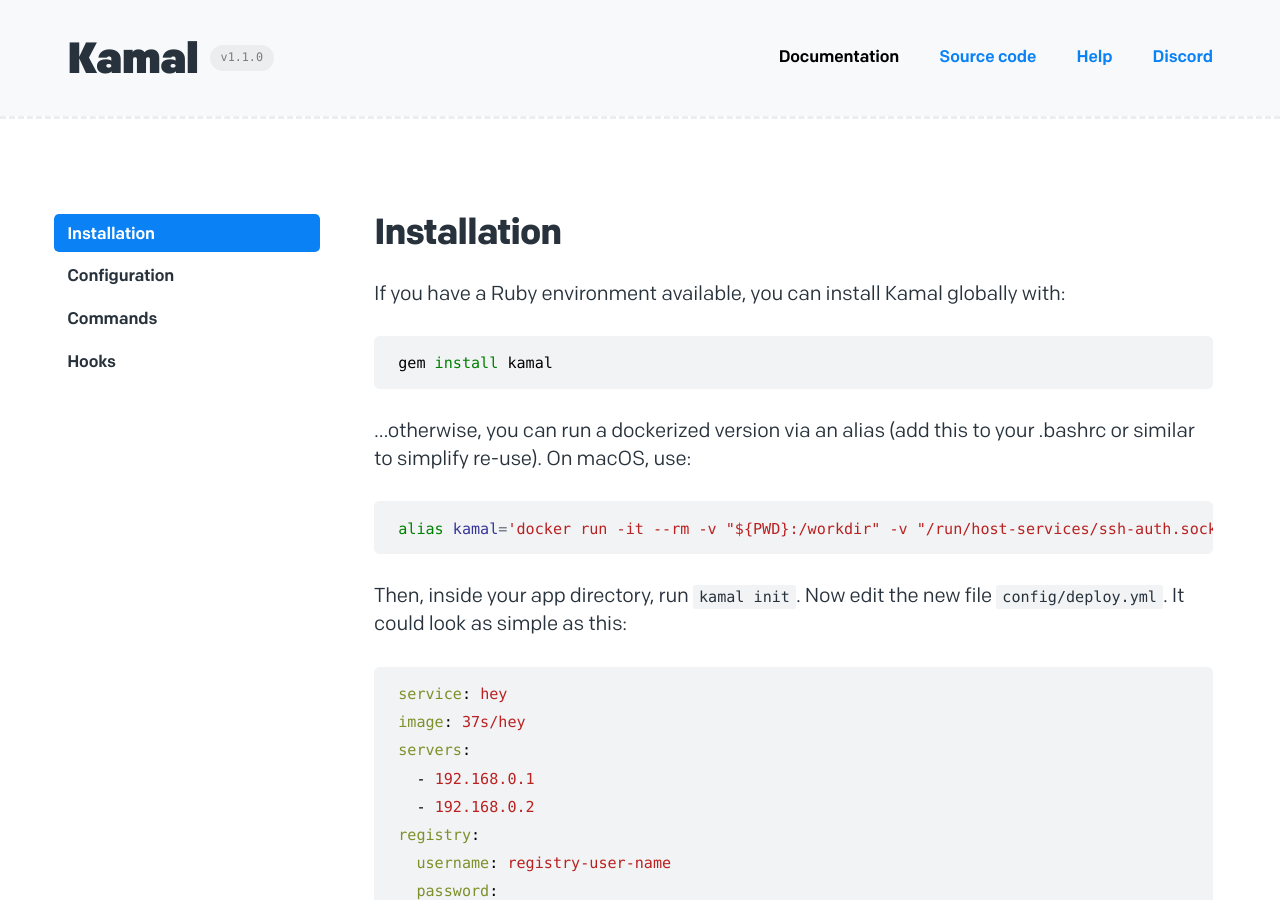
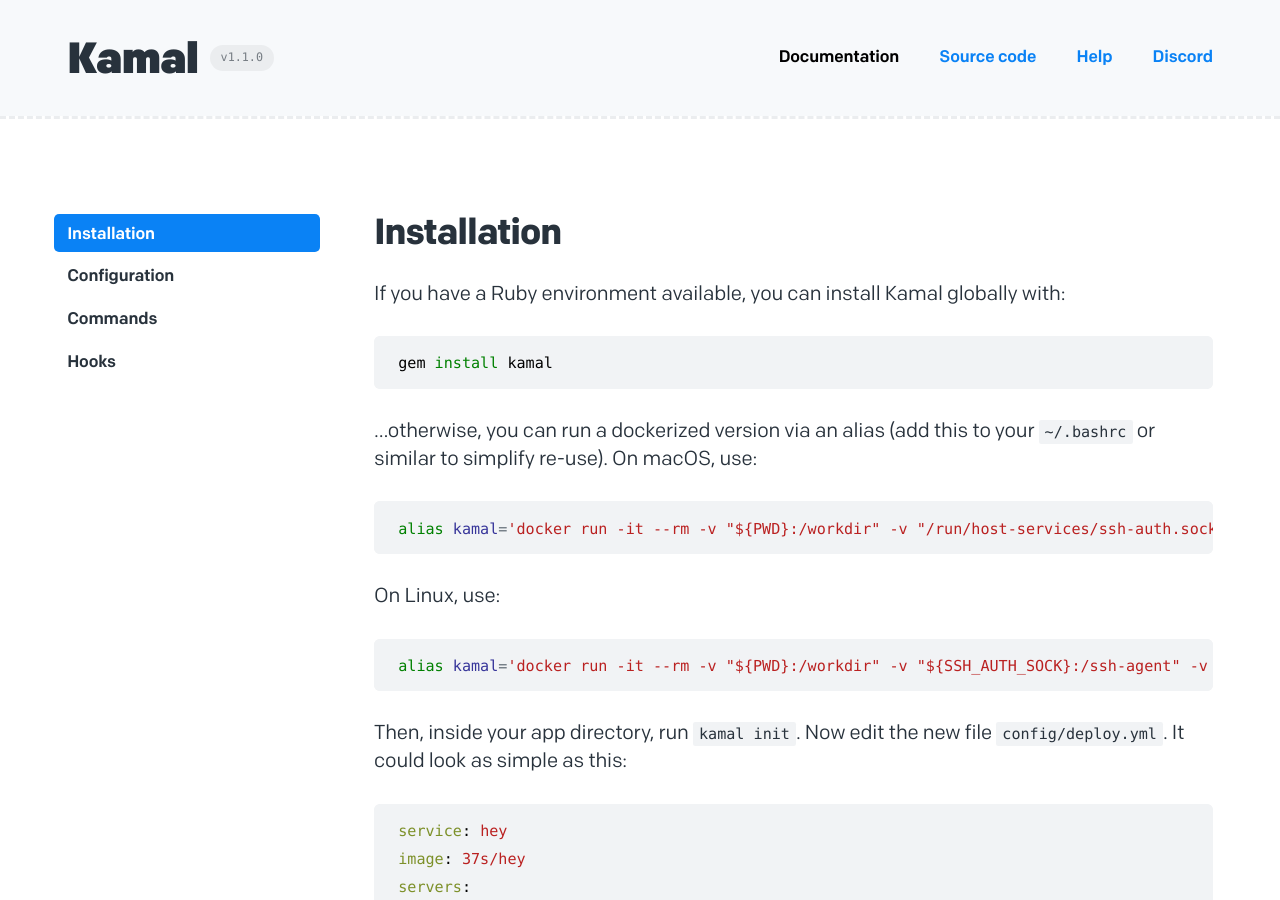
Before and after one commit to basecamp/kamal-site, a Jekyll site: the page built from _docs/installation.md, in a window 1280 px wide and 900 px high. Built offline with Jekyll 4.4.1, drawn with Linux system fonts in a browser that asks for light colours.

Commit message:
Add Linux alias command

````diff
--- a/_docs/installation.md
+++ b/_docs/installation.md
@@ -11,10 +11,16 @@ If you have a Ruby environment available, you can install Kamal globally with:
 gem install kamal
 ```
 
-...otherwise, you can run a dockerized version via an alias (add this to your .bashrc or similar to simplify re-use). On macOS, use:
+...otherwise, you can run a dockerized version via an alias (add this to your `~/.bashrc` or similar to simplify re-use). On macOS, use:
 
 ```sh
 alias kamal='docker run -it --rm -v "${PWD}:/workdir" -v "/run/host-services/ssh-auth.sock:/run/host-services/ssh-auth.sock" -e SSH_AUTH_SOCK="/run/host-services/ssh-auth.sock" -v /var/run/docker.sock:/var/run/docker.sock ghcr.io/basecamp/kamal:latest'
+```
+
+On Linux, use:
+
+```sh
+alias kamal='docker run -it --rm -v "${PWD}:/workdir" -v "${SSH_AUTH_SOCK}:/ssh-agent" -v /var/run/docker.sock:/var/run/docker.sock -e "SSH_AUTH_SOCK=/ssh-agent" ghcr.io/basecamp/kamal:latest'
 ```
 
 Then, inside your app directory, run `kamal init`. Now edit the new file `config/deploy.yml`. It could look as simple as this:
````
